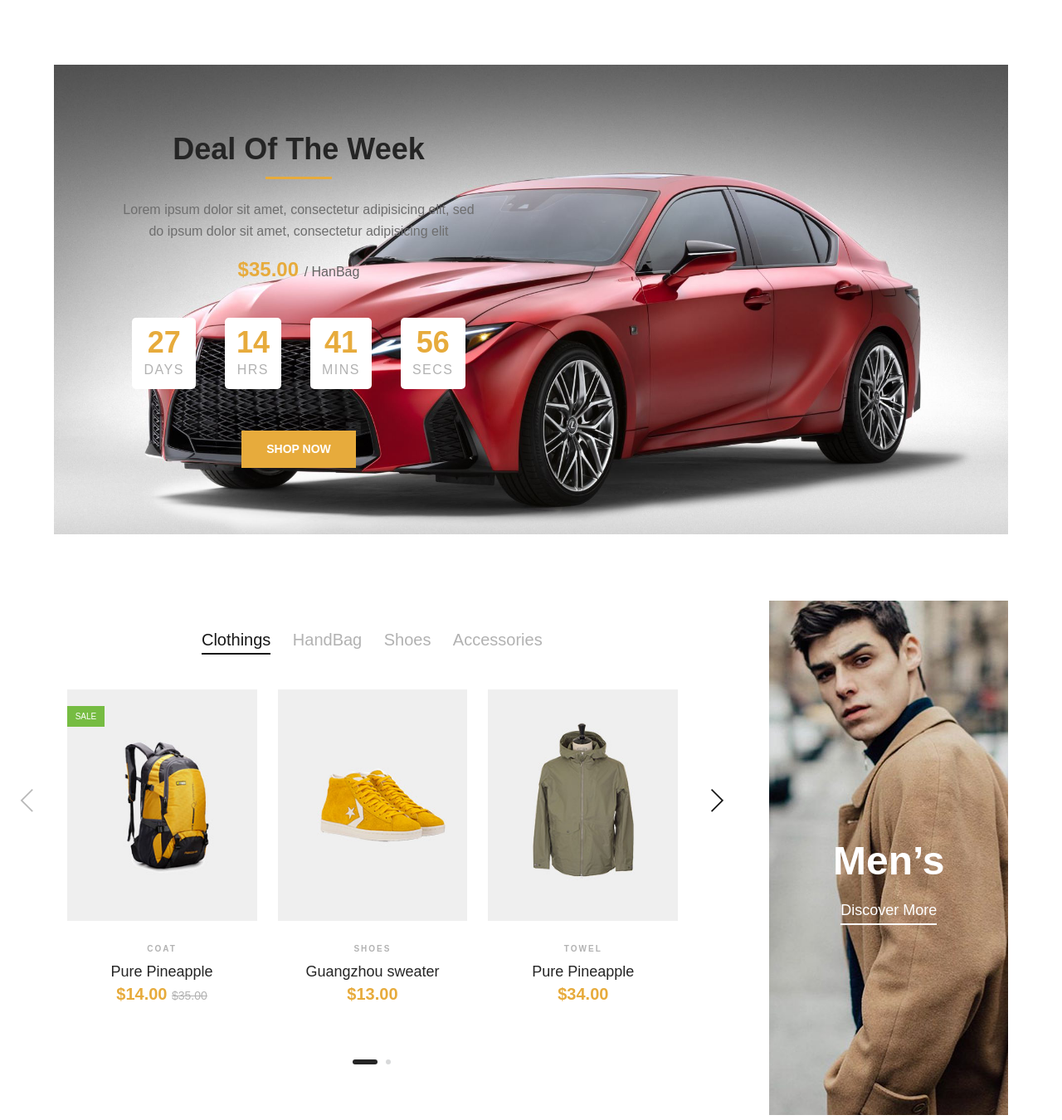
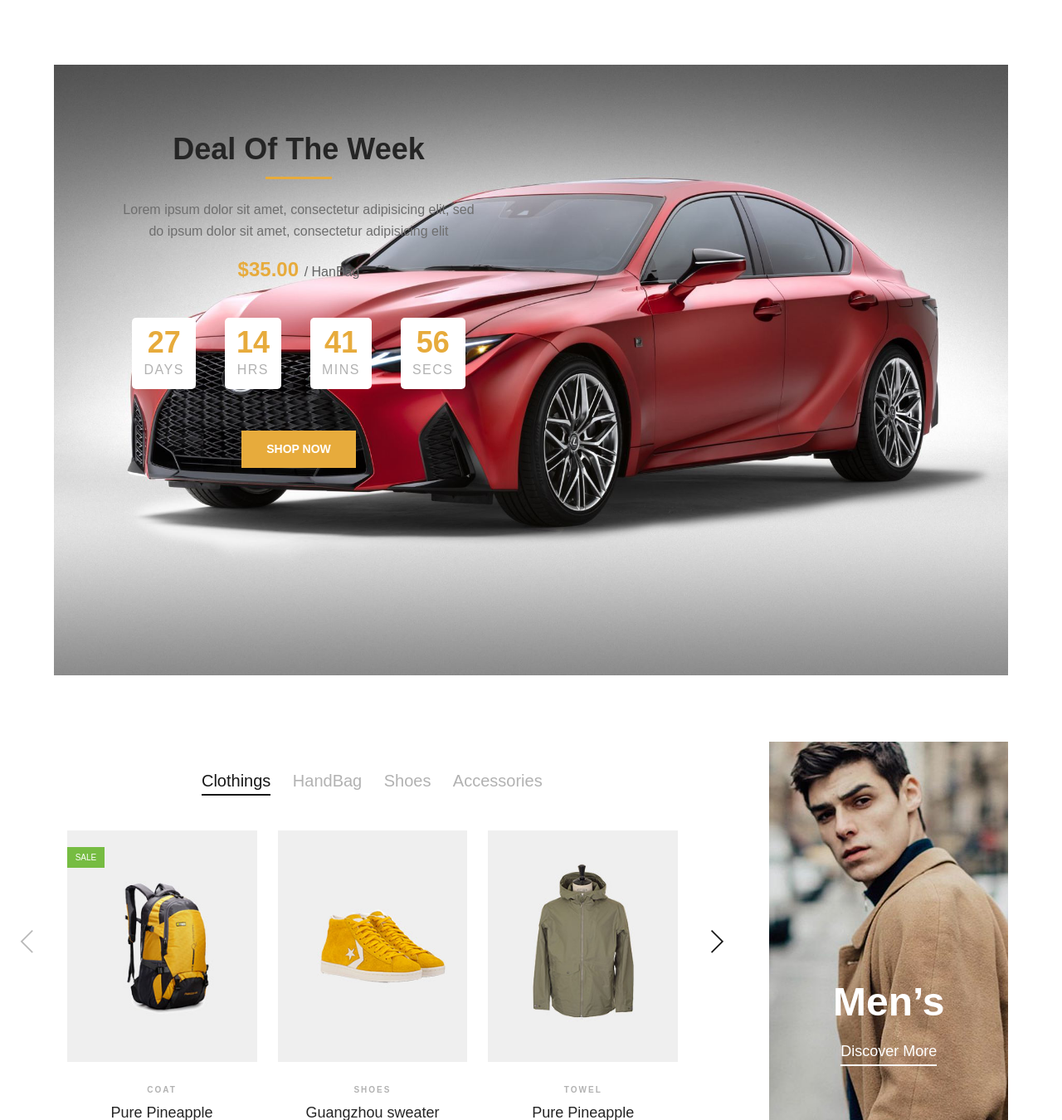
Before and after one commit to UvinduPathirana/Xellar, a Flask app: page / in a window 1280 px wide. Shown: the part 2217-3567 px from the top of the page at 83% size. Run offline with Flask 2, Linux system fonts and the light colour scheme; some libraries are stand-ins or nearby versions; some web fonts are replaced.

Commit message:
deal update

```diff
--- a/static/css/style.css
+++ b/static/css/style.css
@@ -1272,7 +1272,7 @@ ol {
 
 .deal-of-week {
 	padding-top: 80px;
-	padding-bottom: 80px;
+	padding-bottom: 250px;
 	margin-left: 65px;
 	margin-right: 65px;
 }
```
